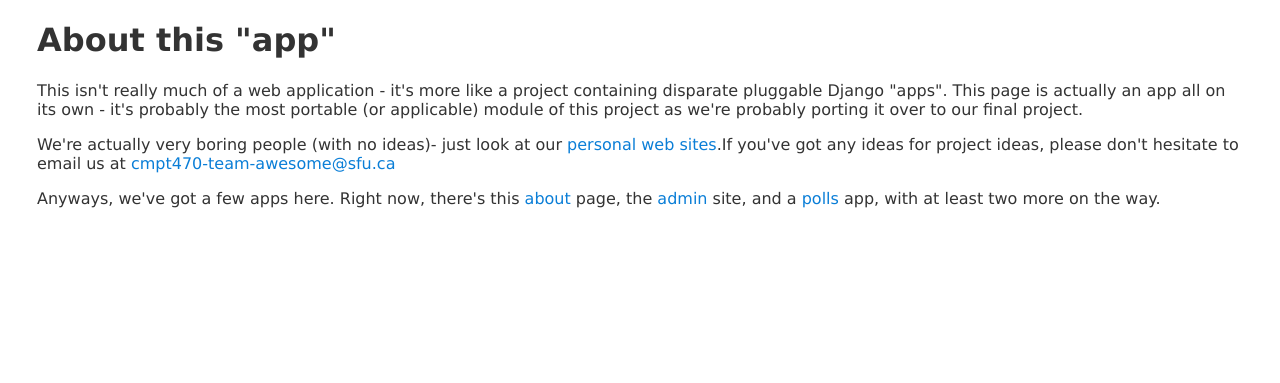
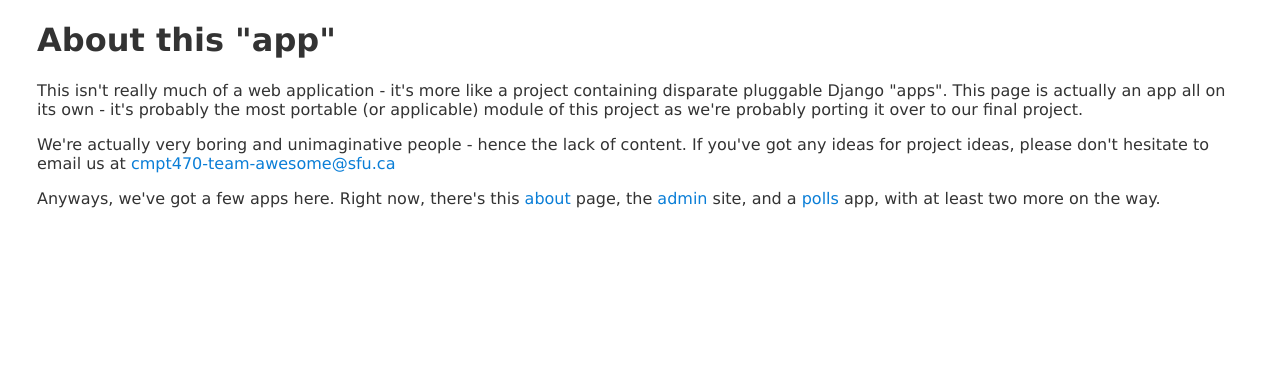
Before and after one commit to randytarampi/awesomeTechEval, a Django app: template about/templates/about.html in a window 1280 px wide. Shown: the part 37-420 px from the top of the page. Run offline with Django 3.2, Linux system fonts and the light colour scheme; the template is opened without the code that fills it, so the values that code supplies are empty.

Commit message:
More cleanup and UX improvements.

```diff
--- a/about/templates/about.html
+++ b/about/templates/about.html
@@ -9,10 +9,10 @@
   (or applicable) module of this project as we're probably porting it
   over to our final project.</p>
 
-<p>We're actually very boring people (with no ideas)- just look at
-  our <a href="/~rtarampi">personal</a> <a href="/~stevene">web</a>
-  <a href="/~clocke">sites</a>.If you've got any ideas for project
-  ideas, please don't hesitate to email us at <a href="mailto:cmpt470-team-awesome@sfu.ca">cmpt470-team-awesome@sfu.ca</a></p>
+<p>We're actually very boring and unimaginative people - hence the
+  lack of content. If you've got any ideas for project
+  ideas, please don't hesitate to email us at
+  <a href="mailto:cmpt470-team-awesome@sfu.ca">cmpt470-team-awesome@sfu.ca</a></p>
 
 <p>Anyways, we've got a few apps here. Right now, there's
   this <a href="/about">about</a> page, the <a href="/admin">admin</a>
--- a/templates/base.html
+++ b/templates/base.html
@@ -11,7 +11,7 @@
 
   <div id="header">
     <span id="leftHead">
-      <a href="mailto:cmpt470-team-awesome@sfu.ca">Team Awesome</a> Django Evaluation
+      <a href="/">Team Awesome</a> Django Evaluation
     </span>
     <span id="rightHead">
       <a href="/">Home</a> |
@@ -34,7 +34,7 @@
       <a href="javascript:history.go(-1)">Back</a> | <a href="/">Home</a> | <a href="javascript:history.go(1)">Forward</a>
     </span>
     <span id="rightFoot">
-      By <a href="mailto:rtarampi@sfu.ca">Randy Tarampi</a>, <a href="mailto:stevene@sfu.ca">Steven Evans</a> & <a href="mailto:clocke@sfu.ca">Conrad Locke</a> | As pulled from <a href="https://github.com/randytarampi/awesomeTechEval">GitHub</a>
+      By <a href="https://github.com/randytarampi">Randy Tarampi</a>, <a href="https://github.com/FaceBones">Steven Evans</a> & <a href="https://github.com/clocke">Conrad Locke</a> | As pulled from <a href="https://github.com/randytarampi/awesomeTechEval">GitHub</a>
     </span>
   </div>
 
```
Also changed, not shown: templates/index.html (+9 -3 lines).
